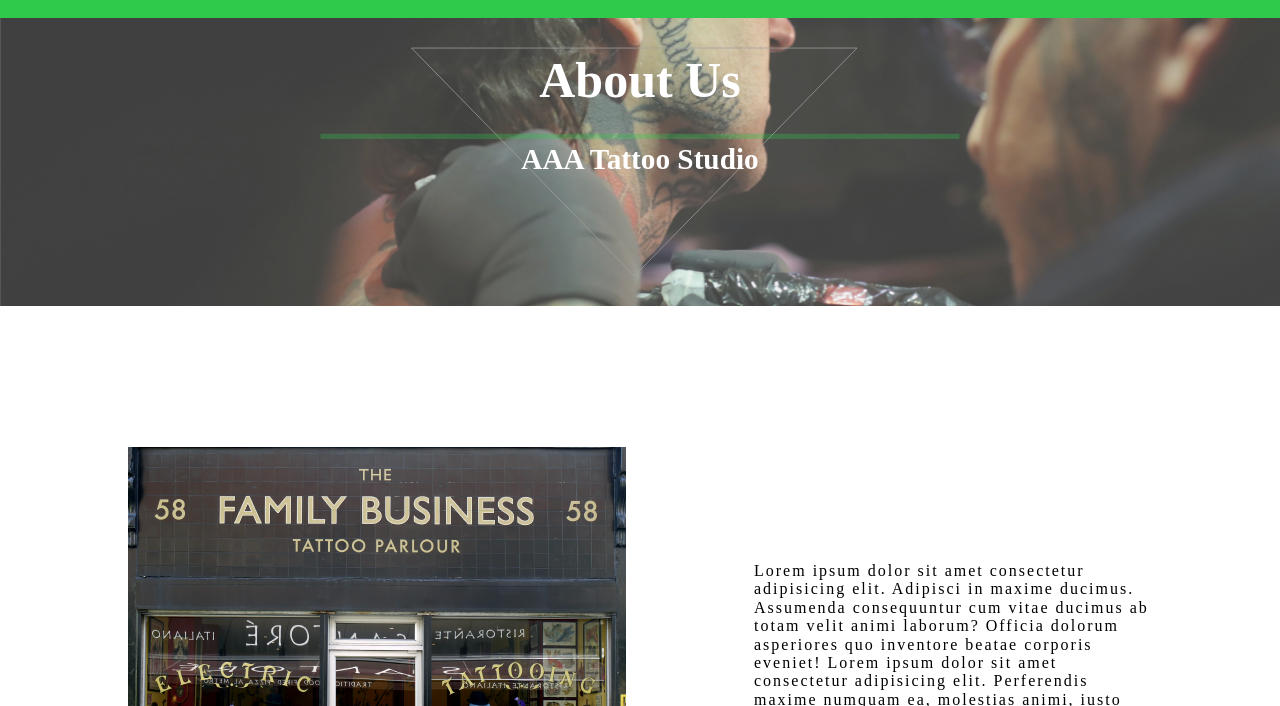
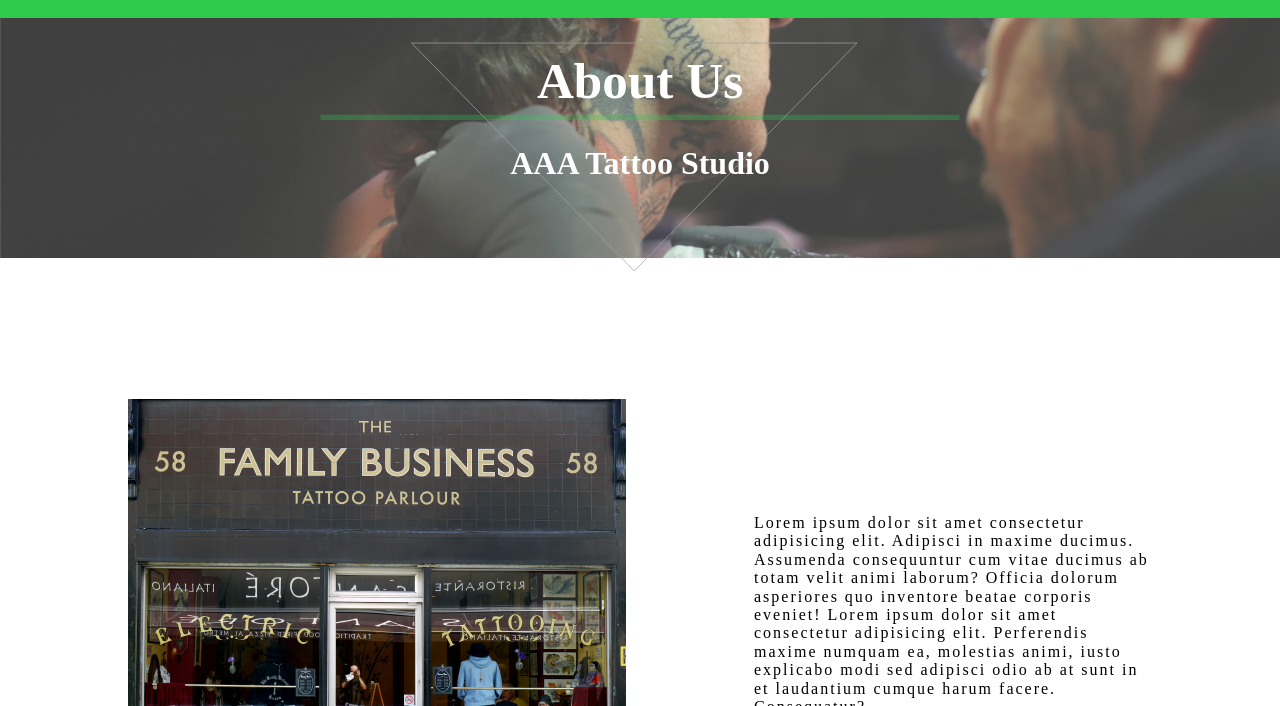
Before and after one commit to ezgsnyrt/Tattoo_Studio_Project, a plain HTML site: page pages/aboutus.html in a window 1280 px wide. Shown: the part 94-800 px from the top of the page. Drawn offline with Linux system fonts and the light colour scheme; a web font is replaced by a local one.

Commit message:
Fixed height in header
Fixed height and font size so that it looks similar to the landing page.

```diff
--- a/styles/aboutus.css
+++ b/styles/aboutus.css
@@ -106,9 +106,8 @@ nav a {
 
 .aboutus {
   display: inline-block;
-  height: 200px;
+  height: 30vh;
   width: 100%;
-  max-width: 100%;
   background: url(/images/background.png) center/cover no-repeat;
   color: #fff;
   text-align: center;
@@ -383,14 +382,21 @@ footer {
     background-size: cover;
     width: 100%;
     max-width: 90rem;
-    height: 18rem;
+    height: 15rem;
     font-size: 25px;
+  }
+  .aboutus h1 {
+    font-size: 3.2rem;
+  }
+  .aboutus h3 {
+    font-size: 2rem;
   }
   .polygon {
     width: 35%;
     left: 32%;
     top: 10%;
   }
+
   /*About our store*/
   .store {
     display: flex;
@@ -440,6 +446,6 @@ footer {
   }
   .polygon {
     width: 25%;
-    margin-left: 7rem;
+    margin-left: 5rem;
   }
 }
```
